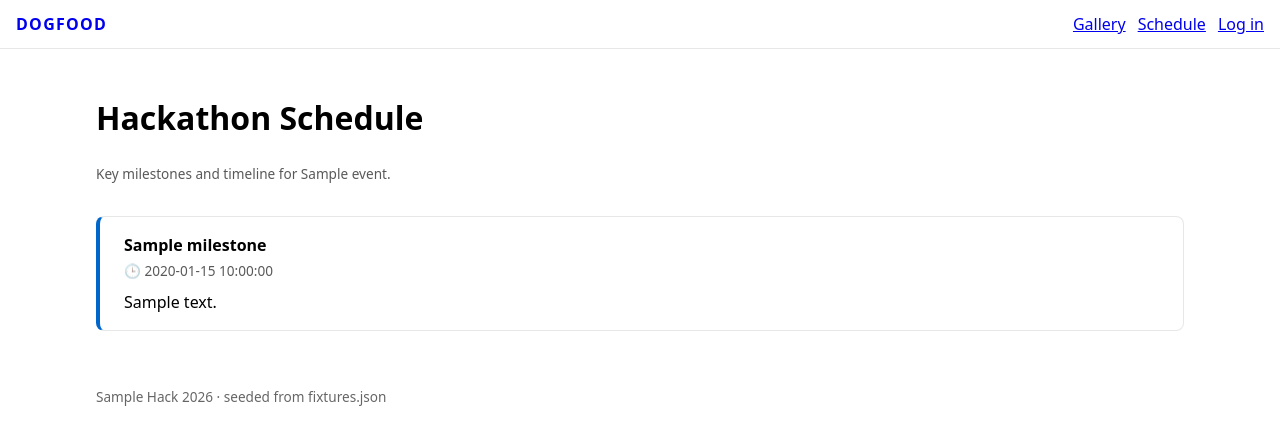
After one commit to Dhanush-sai-reddy/dogfood-portal, a FastAPI app: template app/templates/calendar.html in a window 1280 px wide. The commit adds this page. Shown: the top 445 px of the page. Run offline with FastAPI, Linux system fonts and the light colour scheme; the template is opened without the code that fills it: most values are stand-ins (such as "Sample title", 1, 10 or a date in 2020); parts of the project's set-up code (start-up, migrations or seed data) failed here and were passed over.

Commit message:
Add hackathon schedule and calendar view

```diff
--- a/app/main.py
+++ b/app/main.py
@@ -46,7 +46,7 @@ def create_app() -> FastAPI:
     application.include_router(health.router)
     from fastapi.staticfiles import StaticFiles
 
-    from app.routers import admin, auth, export, gallery, judge, projects
+    from app.routers import admin, auth, calendar, export, gallery, judge, projects
 
     application.mount(
         "/static", StaticFiles(directory=str(REPO_ROOT / "app" / "static")), name="static"
@@ -61,6 +61,7 @@ def create_app() -> FastAPI:
     application.include_router(judge.router)
     application.include_router(export.router)
     application.include_router(admin.router)
+    application.include_router(calendar.router)
     return application
 
 
--- a/app/templates/base.html
+++ b/app/templates/base.html
@@ -13,6 +13,7 @@
   <a class="brand" href="/projects">DOGFOOD</a>
   <nav>
     <a href="/projects">Gallery</a>
+    <a href="/calendar">Schedule</a>
     {% if user and user.role in ("participant", "organizer", "admin") %}
       <a href="/projects/new">Submit</a>
     {% endif %}
--- /dev/null
+++ b/app/templates/calendar.html
@@ -0,0 +1,15 @@
+{% extends "base.html" %}
+{% block title %}Schedule & Calendar · DOGFOOD{% endblock %}
+{% block content %}
+<h1>Hackathon Schedule</h1>
+<p class="muted">Key milestones and timeline for {{ event.name if event else 'the event' }}.</p>
+<ul style="list-style: none; padding: 0; margin-top: 2rem;">
+  {% for m in milestones %}
+    <li class="card" style="padding: 1rem 1.5rem; margin-bottom: 1rem; border-left: 4px solid #0066cc;">
+      <strong>{{ m.title }}</strong>
+      <div class="meta" style="margin-top: 0.25rem;">🕒 {{ m.time }}</div>
+      <p style="margin-top: 0.5rem; margin-bottom: 0;">{{ m.desc }}</p>
+    </li>
+  {% endfor %}
+</ul>
+{% endblock %}
```
Also changed, not shown: app/routers/calendar.py (added, +23 -0 lines), tests/test_calendar.py (added, +10 -0 lines).
